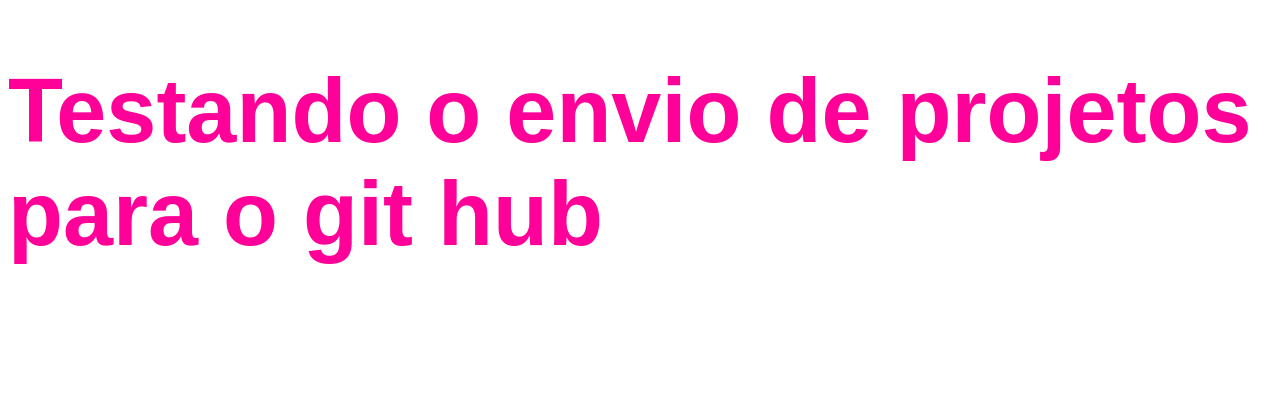
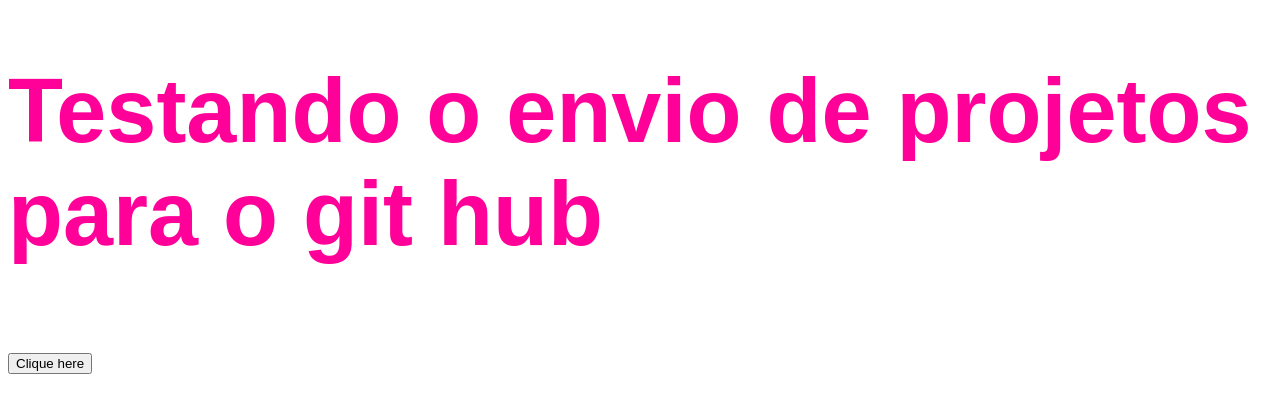
Before and after one commit to dsncreation/projetohtml, a plain HTML site: page index.html in a window 1280 px wide. Drawn offline with Linux system fonts and the light colour scheme.

Commit message:
Add button

```diff
--- a/index.html
+++ b/index.html
@@ -9,5 +9,6 @@
 </head>
 <body>
     <h1>Testando o envio de projetos para o git hub</h1>
+    <button type="button">Clique here</button>
 </body>
 </html>
```
